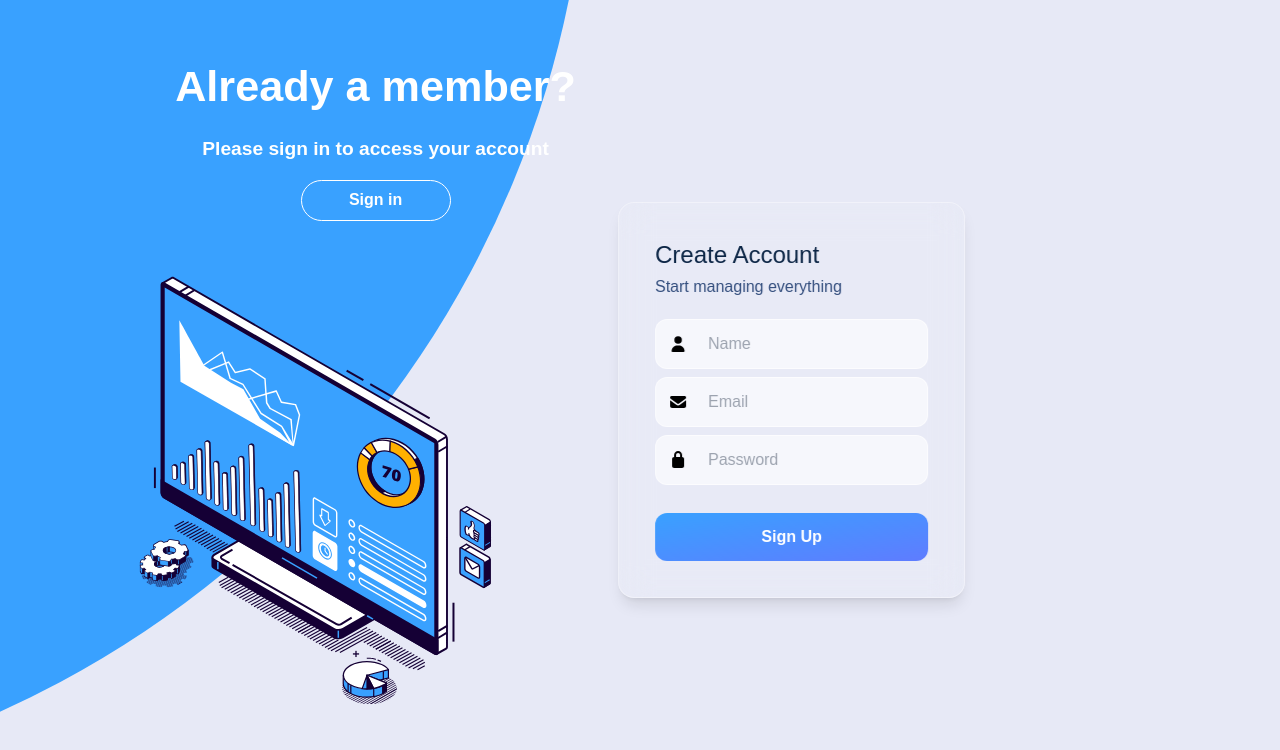
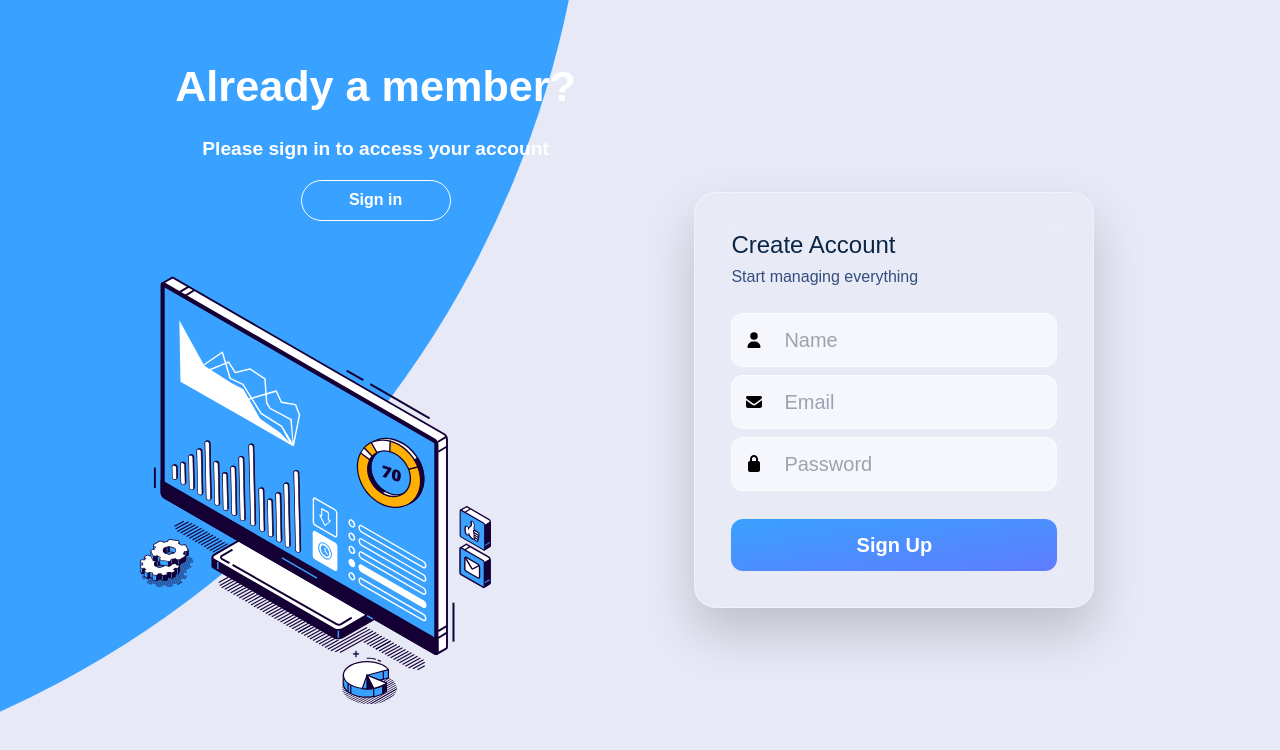
Before and after one commit to Kirtishukla2004/jobtrackerui, a React (Create React App) app: page /subscribe in a window 1280 px wide. Shown: the top 750 px of the page. Built offline with nearby package versions, Linux system fonts and the light colour scheme; the HTML template or start-up script is replaced by a standard one; a web font is replaced by a local one.

Commit message:
fixed login/signup

```diff
--- a/src/components/FormsContainer.js
+++ b/src/components/FormsContainer.js
@@ -11,19 +11,13 @@ function FormsContainer({ isActive, setIsActive }) {
   const [name, setName] = useState("");
   const [email, setEmail] = useState("");
   const [password, setPassword] = useState("");
+
   const [signupError, setSignupError] = useState("");
   const [signinError, setSigninError] = useState("");
   const [loading, setLoading] = useState(false);
 
-  useEffect(() => {
-    setName("");
-    setEmail("");
-    setPassword("");
-    setSignupError("");
-    setSigninError("");
-  }, [isActive]);
+  useEffect(() => {setEmail("");setName("");setPassword(""); setSignupError(""); setSigninError("");}, [isActive]);
 
-  /* ---------------- SIGN UP ---------------- */
   const handleSignup = async (e) => {
     e.preventDefault();
     setSignupError("");
@@ -35,15 +29,11 @@ function FormsContainer({ isActive, setIsActive }) {
 
     setLoading(true);
     try {
-      const data = await signupUser({
-        name,
-        username: email,
-        password: password.trim(),
-      });
-
+      const data = await signupUser({name,username: email,password: password.trim(),});
       if (data.data?.message === "User created successfully") {
         setIsActive(true);
-      } else {
+      }
+       else {
         setSignupError(data.data?.message || "Signup failed");
       }
     } catch {
@@ -52,31 +42,18 @@ function FormsContainer({ isActive, setIsActive }) {
       setLoading(false);
     }
   };
-
-  /* ---------------- SIGN IN ---------------- */
-  const handleSignin = async (e) => {
-    e.preventDefault();
-    setSigninError("");
-
+ const handleSignin = async (e) => { e.preventDefault(); setSigninError("");
   if (!password.trim()) {
     setSigninError("Password cannot be empty");
     return;
   }
-
   setLoading(true);
   try {
-      const result = await signinUser({
-        username: email,
-        password: password.trim(),
-      });
-
-      if (!result.success) {
-        setSigninError(result.message);
-        return;
-      }
-
+    const result = await signinUser({ username: email, password: password.trim(),});
+    if (!result.success) { setSigninError(result.message); return;}
     saveAuth(result.data);
     navigate("/", { replace: true });
+
   } catch (err) {
     setSigninError(err.message || "Something went wrong");
   } finally {
@@ -84,120 +61,132 @@ function FormsContainer({ isActive, setIsActive }) {
   }
 };
 
+
   return (
-    <section className="min-h-screen w-full overflow-y-auto bg-transparent">
-      {/* WRAPPER */}
+    <section className="absolute inset-0 overflow-hidden">
       <div
-        className={`relative transition-all duration-700 ease-in-out
-        flex justify-center
-        px-4 py-6 sm:py-0
-        sm:absolute sm:top-1/2 sm:left-1/2 sm:-translate-x-1/2 sm:-translate-y-1/2
-        ${isActive ? "sm:translate-x-[10%]" : "sm:translate-x-[-10%]"}`}
+        className={`absolute top-1/2 transition-all duration-700 ease-in-out
+        ${isActive ? "left-[12%]" : "left-[98%]"}
+        -translate-x-1/2 -translate-y-1/2 w-full flex justify-center z-[5]`}
       >
-        {/* ---------------- SIGN UP FORM ---------------- */}
         <form
           onSubmit={handleSignup}
-          className={`transition-opacity duration-300
-          ${isActive ? "opacity-0 pointer-events-none hidden" : "opacity-100 block"}`}
+          className={`transition-opacity duration-400
+          ${isActive ? "opacity-0 pointer-events-none invisible z-[1]" : "opacity-100 visible z-[2]"}`}
         >
-          <div className="w-full max-w-md p-5 sm:p-9 rounded-2xl bg-white/5 backdrop-blur-lg border border-white/40 shadow-lg">
-            <h2 className="text-xl sm:text-2xl text-[#0b2545] mb-1">
+          <div
+            className="
+  w-[90%] max-w-[500px] lg:w-[400px] lg:mr-80
+  p-9 rounded-[22px]
+  bg-white/5 backdrop-blur-lg
+  border border-white/40
+  shadow-[0_25px_50px_rgba(0,0,0,0.18)]
+"
+          >
+            <h2 className="text-xl lg:text-2xl text-[#0b2545] mb-1">
               Create Account
             </h2>
-            <p className="mb-5 text-[#334e7d] font-medium">
+            <p className="mb-6 text-[#334e7d] font-medium">
               Start managing everything
             </p>
 
-            {/* Name */}
-            <div className="grid grid-cols-[40px_1fr] items-center px-3 my-2 rounded-xl bg-white/60 border border-white/60">
+            <div
+              className="grid grid-cols-[40px_1fr] items-center px-3 my-2 rounded-xl bg-white/60 border border-white/60
+            focus-within:border-[#39a1ff]
+            focus-within:shadow-[0_0_0_3px_rgba(57,161,255,0.25)]"
+            >
               <FontAwesomeIcon icon={faUser} />
               <input
                 placeholder="Name"
-                className="bg-transparent outline-none py-2 sm:py-3 text-sm sm:text-base"
+                className="bg-transparent outline-none py-3 text-[#0b2545] text-sm lg:text-xl"
                 value={name}
                 onChange={(e) => setName(e.target.value)}
               />
             </div>
 
-            {/* Email */}
             <div className="grid grid-cols-[40px_1fr] items-center px-3 my-2 rounded-xl bg-white/60 border border-white/60">
               <FontAwesomeIcon icon={faEnvelope} />
               <input
                 placeholder="Email"
-                className="bg-transparent outline-none py-2 sm:py-3 text-sm sm:text-base"
+                className="bg-transparent outline-none py-3 text-[#0b2545] text-sm lg:text-xl"
                 value={email}
                 onChange={(e) => setEmail(e.target.value)}
               />
             </div>
 
-            {/* Password */}
             <div className="grid grid-cols-[40px_1fr] items-center px-3 my-2 rounded-xl bg-white/60 border border-white/60">
               <FontAwesomeIcon icon={faLock} />
               <input
                 type="password"
                 placeholder="Password"
-                className="bg-transparent outline-none py-2 sm:py-3 text-sm sm:text-base"
+                className="bg-transparent outline-none py-3 text-[#0b2545] text-sm lg:text-xl"
                 value={password}
                 onChange={(e) => setPassword(e.target.value)}
               />
             </div>
 
             {signupError && (
-              <p className="text-red-500 text-sm mt-2">{signupError}</p>
+              <p className="text-red-500 text-sm">{signupError}</p>
             )}
 
             <button
               disabled={loading}
               className="w-full mt-5 py-3 rounded-xl font-semibold text-white
               bg-gradient-to-br from-[#39a1ff] to-[#5f7cff]
-              disabled:opacity-60"
+              transition hover:-translate-y-[1px]
+              hover:shadow-[0_10px_25px_rgba(57,161,255,0.45)]
+              disabled:opacity-60 disabled:cursor-not-allowed text-sm lg:text-xl"
             >
               Sign Up
             </button>
           </div>
         </form>
 
-        {/* ---------------- SIGN IN FORM ---------------- */}
         <form
           onSubmit={handleSignin}
-          className={`transition-opacity duration-300
-          ${isActive ? "opacity-100 block" : "opacity-0 pointer-events-none hidden"}`}
+          className={`transition-opacity duration-400
+          ${isActive ? "opacity-100 visible z-[2]" : "opacity-0 pointer-events-none invisible z-[1]"}`}
         >
-          <div className="w-full max-w-md p-5 sm:p-9 rounded-2xl bg-white/5 backdrop-blur-lg border border-white/40 shadow-lg">
-            <h2 className="text-xl sm:text-2xl text-[#0b2545] mb-1">
+          <div
+            className="
+  w-[90%] max-w-[500px] lg:w-[400px]
+  p-9 rounded-[22px]
+  bg-white/5 backdrop-blur-lg
+  border border-white/40
+  shadow-[0_25px_50px_rgba(0,0,0,0.18)]
+"
+          >
+            <h2 className="text-xl lg:text-2xl text-[#0b2545] mb-1">
               Welcome Back
             </h2>
-            <p className="mb-5 text-[#334e7d] font-medium">
+            <p className="mb-6 text-[#334e7d] font-medium text-sm lg:text-[1rem]">
               Sign in to continue
             </p>
 
-            {/* Email */}
             <div className="grid grid-cols-[40px_1fr] items-center px-3 my-2 rounded-xl bg-white/60 border border-white/60">
               <FontAwesomeIcon icon={faEnvelope} />
               <input
                 placeholder="Email"
-                className="bg-transparent outline-none py-2 sm:py-3 text-sm sm:text-base"
+                className="bg-transparent outline-none py-3 text-[#0b2545] text-sm lg:text-xl"
                 value={email}
                 onChange={(e) => setEmail(e.target.value)}
               />
             </div>
 
-            {/* Password */}
             <div className="grid grid-cols-[40px_1fr] items-center px-3 my-2 rounded-xl bg-white/60 border border-white/60">
               <FontAwesomeIcon icon={faLock} />
               <input
                 type="password"
                 placeholder="Password"
-                className="bg-transparent outline-none py-2 sm:py-3 text-sm sm:text-base"
+                className="bg-transparent outline-none py-3 text-[#0b2545]text-sm lg:text-xl"
                 value={password}
                 onChange={(e) => setPassword(e.target.value)}
               />
             </div>
 
             {signinError && (
-              <p className="text-red-500 text-sm mt-2">{signinError}</p>
+              <p className="text-red-500 text-sm">{signinError}</p>
             )}
-
             <div className="text-right mt-2">
               <Link
                 to="/forgotpassword"
@@ -206,12 +195,10 @@ function FormsContainer({ isActive, setIsActive }) {
                 Forgot password?
               </Link>
             </div>
-
             <button
               disabled={loading}
               className="w-full mt-5 py-3 rounded-xl font-semibold text-white
-              bg-gradient-to-br from-[#39a1ff] to-[#5f7cff]
-              disabled:opacity-60"
+              bg-gradient-to-br from-[#39a1ff] to-[#5f7cff]  text-sm lg:text-xl"
             >
               Sign In
             </button>
```
Lines whose indentation alone changed are shown as unchanged.
